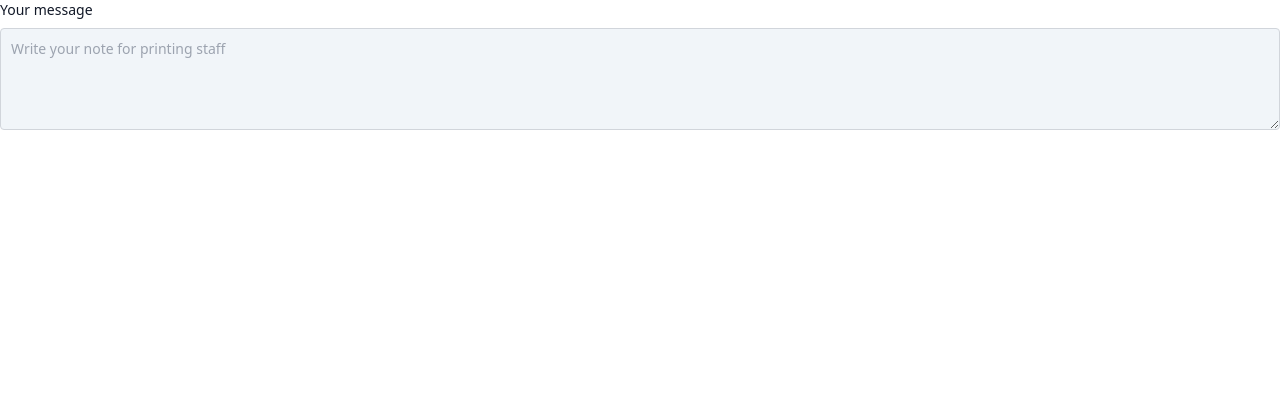
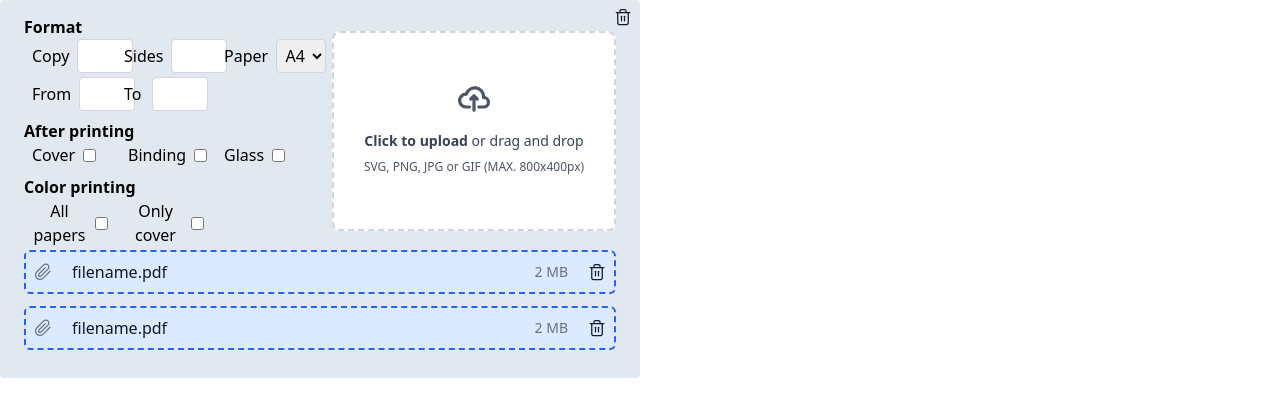
Before and after one commit to Love-HCMUT/Student_Smart_Printing_Service_FE, a React (Vite) app: page / in a window 1280 px wide. Shown: the top 416 px of the page. Built offline with nearby package versions, Linux system fonts and the light colour scheme.

Commit message:
fix:package

```diff
--- a/src/App.jsx
+++ b/src/App.jsx
@@ -11,7 +11,7 @@ function App() {
 
   return (
     <>
-      <Note />
+      <Package />
     </>
   )
 }
--- a/src/components/Order/Announce.jsx
+++ b/src/components/Order/Announce.jsx
@@ -1,6 +1,6 @@
 import React from 'react';
 
-const Announce = ({ status }) => {
+const Announce = ({ status, text }) => {
     return (
         <div>
             <div
--- a/src/components/Order/FilePreview.jsx
+++ b/src/components/Order/FilePreview.jsx
@@ -13,7 +13,7 @@ const FilePreview = ({ name, weight }) => {
                 <span className="text-gray-900 ml-5">{name}</span>
             </div>
 
-            <span className="text-gray-500 text-sm flex-shrink-0">${weight} MB</span>
+            <span className="text-gray-500 text-sm flex-shrink-0">{weight} MB</span>
 
             <div className="ml-5">
                 <svg width="18" height="18" viewBox="0 0 18 18" fill="none" xmlns="http://www.w3.org/2000/svg">
--- a/src/components/Order/Package.jsx
+++ b/src/components/Order/Package.jsx
@@ -4,9 +4,22 @@ import FilePreview from './FilePreview'
 
 const Package = () => {
     return (
-        <div className='px-6 py-3 bg-slate-200 rounded w-1/2'>
+        <div className='relative px-6 py-3 bg-slate-200 rounded w-1/2'>
 
-            <div className='h-[230px] w-full flex justify-center items-center rounded gap-6'>
+            {/* icon thung rac  */}
+            <div className="absolute top-2 right-2">
+                <svg width="18" height="18" viewBox="0 0 18 18" fill="none" xmlns="http://www.w3.org/2000/svg">
+                    <g id="System Icons">
+                        <path id="Vector" d="M2.25 4.5H3.75H15.75" stroke="#111827" strokeWidth="1.25" strokeLinecap="round" strokeLinejoin="round" />
+                        <path id="Vector_2" d="M14.25 4.5V15C14.25 15.3978 14.092 15.7794 13.8107 16.0607C13.5294 16.342 13.1478 16.5 12.75 16.5H5.25C4.85218 16.5 4.47064 16.342 4.18934 16.0607C3.90804 15.7794 3.75 15.3978 3.75 15V4.5M6 4.5V3C6 2.60218 6.15804 2.22064 6.43934 1.93934C6.72064 1.65804 7.10218 1.5 7.5 1.5H10.5C10.8978 1.5 11.2794 1.65804 11.5607 1.93934C11.842 2.22064 12 2.60218 12 3V4.5" stroke="#111827" strokeWidth="1.25" strokeLinecap="round" strokeLinejoin="round" />
+                        <path id="Vector_3" d="M7.5 8.25V12.75" stroke="#111827" strokeWidth="1.25" strokeLinecap="round" strokeLinejoin="round" />
+                        <path id="Vector_4" d="M10.5 8.25V12.75" stroke="#111827" strokeWidth="1.25" strokeLinecap="round" strokeLinejoin="round" />
+                    </g>
+                </svg>
+            </div>
+
+            {/* information */}
+            <div className='h-[230px] w-full flex justify-center items-center rounded gap-6 pt-2'>
                 {/* format section */}
                 <div className='flex-1 flex-col items-center justify-center'>
                     <div className='my-2'>
@@ -109,7 +122,7 @@ const Package = () => {
                         <h3 className='font-bold'>Color printing</h3>
                         <div className='grid grid-cols-3 gap-1'>
                             <div className='px-2 flex text-center items-center'>
-                                <label className="font-medium mr-2">Cover</label>
+                                <label className="font-medium mr-2">All papers</label>
                                 <input
                                     type="checkbox"
                                     name="toPage"
@@ -119,7 +132,7 @@ const Package = () => {
                             </div>
 
                             <div className='px-2 flex text-center items-center'>
-                                <label className="font-medium mr-2">Binding</label>
+                                <label className="font-medium mr-2">Only cover</label>
                                 <input
                                     type="checkbox"
                                     name="toPage"
--- a/src/components/Payment/Combo.jsx
+++ b/src/components/Payment/Combo.jsx
@@ -2,7 +2,7 @@ import React from 'react';
 
 const Combo = ({ name, paper, price }) => {
     return (
-        <div className='bg-slate-200 flex flex-col rounded-lg shadow-lg gap-3 w-[230px] px-3 py-2 border-4 border-transparent hover:border-blue-600 scale-75 cursor-pointer'>
+        <div className='bg-white flex flex-col rounded-lg shadow-lg gap-3 w-[230px] px-3 py-2 border-4 border-transparent hover:border-blue-600 scale-75 cursor-pointer'>
             <span className='mt-2 text-xl text-left'>Combo 1</span>
 
             <div className='flex items-center'>
--- a/src/components/Payment/TotalPayment.jsx
+++ b/src/components/Payment/TotalPayment.jsx
@@ -2,7 +2,7 @@ import React from 'react'
 
 const TotalPayment = () => {
     return (
-        <div className='w-1/4 bg-slate-300 py-3 px-4 rounded-lg shadow-lg'>
+        <div className='w-1/4 bg-white py-3 px-4 rounded-lg shadow-lg'>
             <span className='text-xl font-bold mb-3'>Your cart</span>
 
             <div className='flex gap-2 justify-between mt-4'>
```
